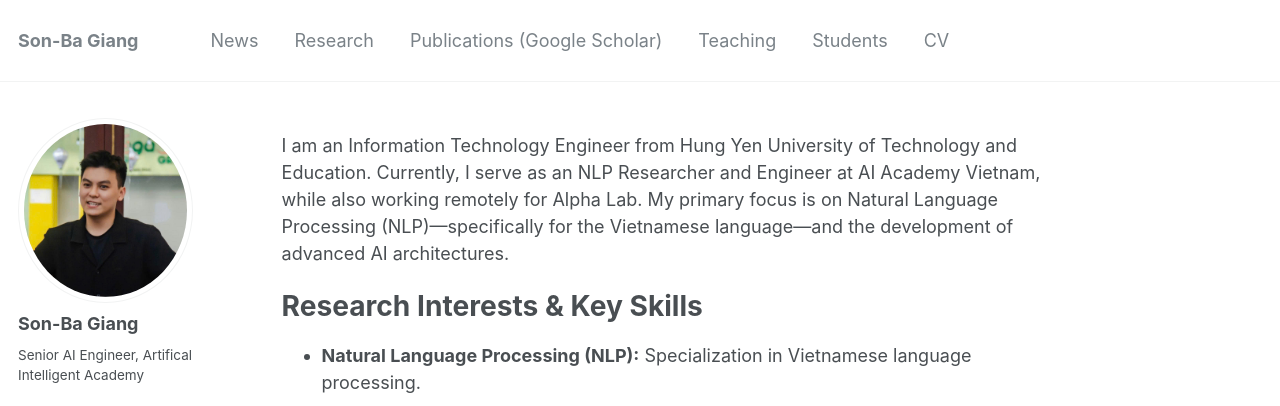
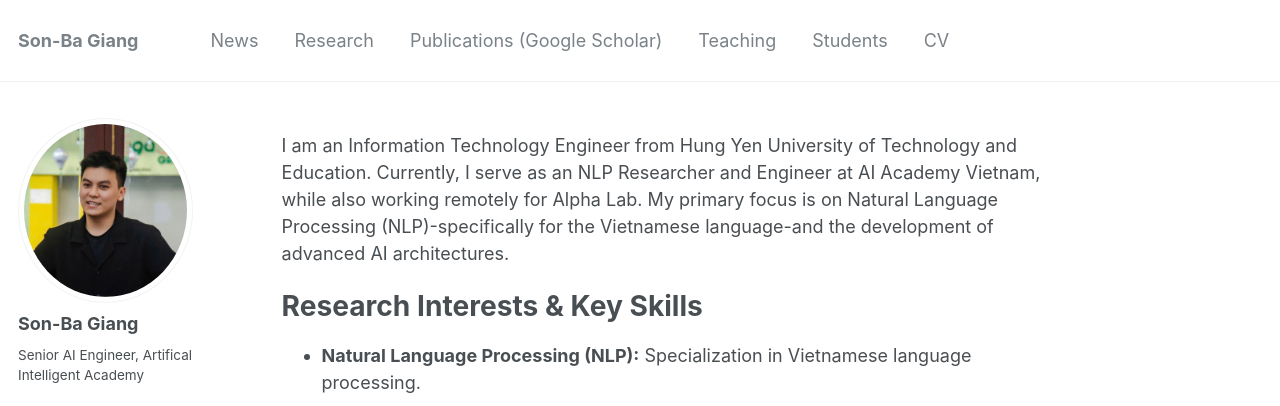
Before and after one commit to Jester6136/bags-homepage, a Jekyll site: the page built from _pages/about.md, in a window 1280 px wide. Shown: the top 406 px of the page. Built offline with Jekyll 4.4.1, drawn with Linux system fonts in a browser that asks for light colours.

Commit message:
update aboutv3

```diff
--- a/_pages/about.md
+++ b/_pages/about.md
@@ -8,7 +8,7 @@ redirect_from:
   - /about.html
 ---
 
-I am an Information Technology Engineer from Hung Yen University of Technology and Education. Currently, I serve as an NLP Researcher and Engineer at AI Academy Vietnam, while also working remotely for Alpha Lab. My primary focus is on Natural Language Processing (NLP)—specifically for the Vietnamese language—and the development of advanced AI architectures.
+I am an Information Technology Engineer from Hung Yen University of Technology and Education. Currently, I serve as an NLP Researcher and Engineer at AI Academy Vietnam, while also working remotely for Alpha Lab. My primary focus is on Natural Language Processing (NLP)-specifically for the Vietnamese language-and the development of advanced AI architectures.
 
 Research Interests & Key Skills
 ====
```
